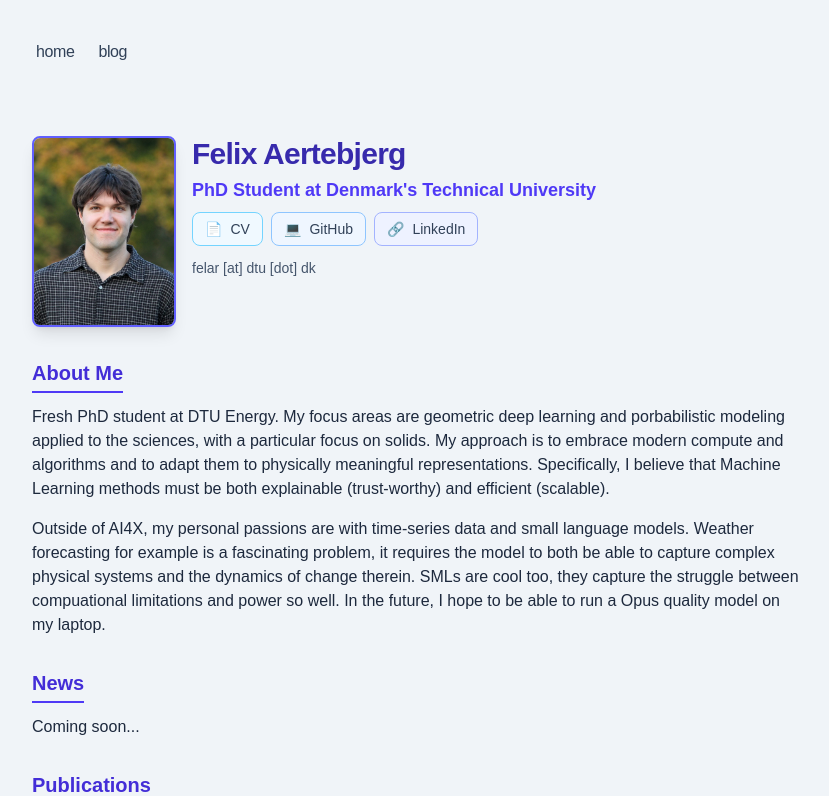
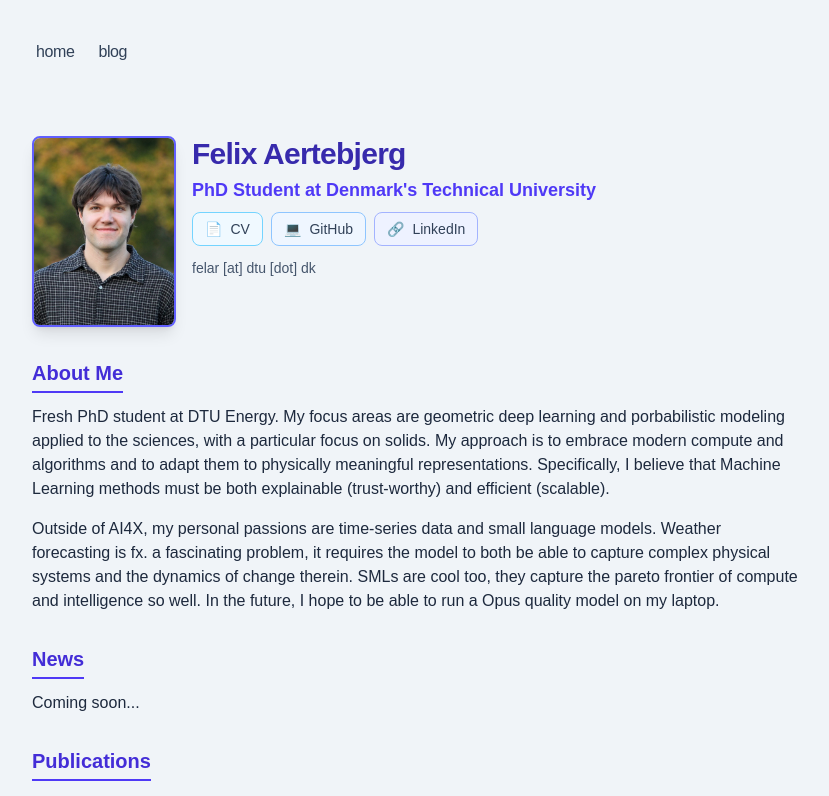
Before and after one commit to aerte/aerte.github.io, a Next.js app: page / in a window 1280 px wide. Shown: the top 796 px of the page, without its empty margins (224-1053 px from the left). Built offline with nearby package versions, Linux system fonts and the light colour scheme; a web font is replaced by a local one.

Commit message:
small text change

```diff
--- a/app/page.tsx
+++ b/app/page.tsx
@@ -50,10 +50,9 @@ export default function Page() {
           I believe that Machine Learning methods must be both explainable (trust-worthy) and efficient (scalable).
         </p>
         <p className="text-slate-800 dark:text-slate-800">
-          Outside of AI4X, my personal passions are with time-series data and small language models. Weather forecasting for example is a fascinating problem,
+          Outside of AI4X, my personal passions are time-series data and small language models. Weather forecasting is fx. a fascinating problem,
           it requires the model to both be able to capture complex physical systems and the dynamics of change therein.
-          SMLs are cool too, they capture the struggle between compuational limitations and power so well. In the future, I hope to be able to run a Opus quality model on my laptop.
-
+          SMLs are cool too, they capture the pareto frontier of compute and intelligence so well. In the future, I hope to be able to run a Opus quality model on my laptop.
         </p>
       </section>
 
```
